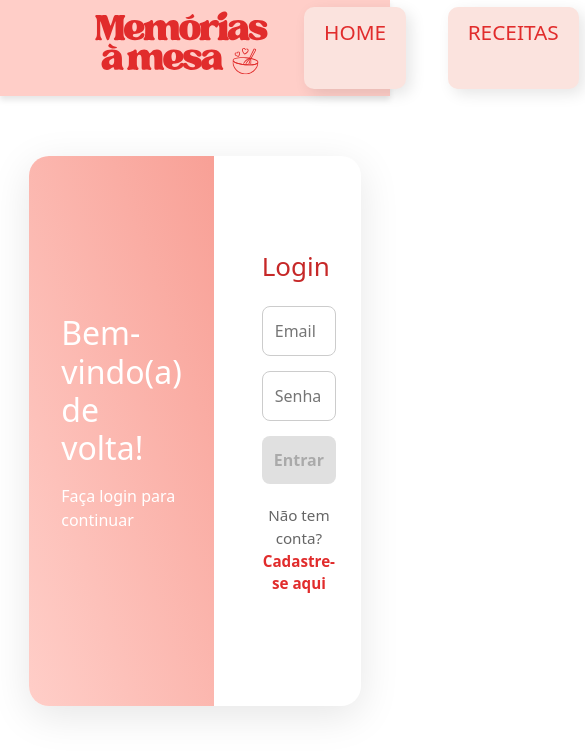
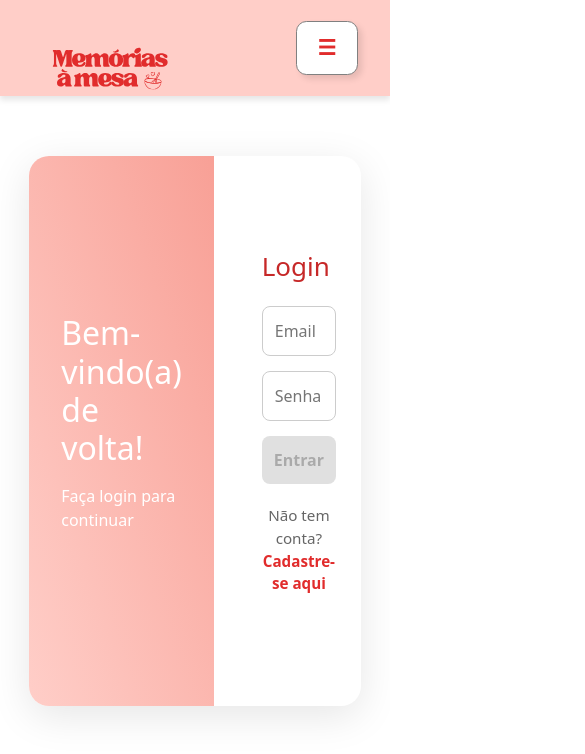
Before and after one commit to CainanJose/memoriasamesa, an Angular app: page /login in a window 390 px wide. Shown: the top 754 px of the page, 585 px wide, since content can reach past the window. Built offline with nearby package versions, Linux system fonts and the light colour scheme.

Commit message:
Aplicado responsividade

```diff
--- a/src/app/navbar/navbar.component.css
+++ b/src/app/navbar/navbar.component.css
@@ -4,42 +4,54 @@
   display: flex;
   align-items: center;
   justify-content: space-between;
-    padding: 2em 4em;
-    position: relative;
+  padding: 0 2em;
   box-shadow: 0px 4px 6px rgba(0, 0, 0, 0.1);
 }
 
-  /* CENTRALIZA O MENU */
-  .menu-links {
-    font-size: 1.3rem;
-    color: #e12c2c;
-    display: flex;
-    gap: 2em;
-  }
-
-  .menu-links .link {
-    cursor: pointer;
-  }
-  .menu-buttons {
-    display: flex;
-    gap: 0.5em;
-  }
-
+/* Logo à esquerda */
 .logo-wrapper img {
   width: 240px;
   height: auto;
   margin-top: 9em;
 }
 
+/* MENU CENTRAL (visível apenas em telas grandes) */
+.menu-links {
+  display: flex;
+  justify-content: center;
+  align-items: center;
+  gap: 2em;
+  flex: 1;
+}
 
+.menu-links .link {
+  display: flex;
+  padding: 10px 20px;
+  background-color: #fbe3de;
+  border-radius: 10px;
+  box-shadow: 5px 5px 15px rgba(0, 0, 0, 0.1);
+  font-weight: 500;
+  cursor: pointer;
+  transition: all 0.2s ease-in-out;
+  text-align: center;
+  color: #e12c2c !important;
+  border: none;
+  white-space: nowrap;
+}
 
+.menu-links .link:hover {
+  box-shadow: inset 2px 2px 5px rgba(0, 0, 0, 0.1);
+  background-color: #f8d3cc;
+}
+
+/* Botões à direita (Login, Sair, Hambúrguer) */
 .menu-buttons {
   display: flex;
-    gap: 2em;              /* espaçamento entre os botões igual ao menu central */
-    font-size: 1.3rem;     /* igual ao menu central */
-    color: #e12c2c;        /* mesma cor */
-    align-items: center;   /* alinha verticalmente */
-    margin-left: auto;     /* 👈 garante que os botões vão para a direita dentro do flex container */
+  gap: 2em;
+  font-size: 1.3rem;
+  color: #e12c2c;
+  align-items: center;
+  flex-shrink: 0;
 }
 
 .btn {
@@ -64,7 +76,7 @@
   border: 0.5px solid gray;
 }
 
-
+/* Menu lateral (hambúrguer mobile) */
 .menu-lateral {
   height: 100%;
   width: 0;
@@ -104,23 +116,30 @@
   cursor: pointer;
 }
 
-
-  .link {
+/* CLASSES DE VISIBILIDADE */
+.desktop-only {
   display: flex;
-    padding: 10px 20px;
-    background-color: #fbe3de;
-    border-radius: 10px;
-    box-shadow: 5px 5px 15px rgba(0, 0, 0, 0.1);
-    font-weight: 500;
-    cursor: pointer;
-    transition: all 0.2s ease-in-out;
-    text-align: center;
-    color: #e12c2c !important; /* Força a cor igual aos outros */
-    border: none;
 }
 
+.mobile-only {
+  display: none;
+}
 
-  .link:hover {
-    box-shadow: inset 2px 2px 5px rgba(0, 0, 0, 0.1);
-    background-color: #f8d3cc;
+/* RESPONSIVO para mobile */
+@media screen and (max-width: 768px) {
+  .desktop-only {
+    display: none;
   }
+
+  .mobile-only {
+    display: block;
+  }
+
+  .logo-wrapper img {
+    width: 160px;
+  }
+
+  .menu-buttons {
+    gap: 1em;
+  }
+}
--- a/src/app/navbar/navbar.component.html
+++ b/src/app/navbar/navbar.component.html
@@ -4,39 +4,44 @@
     <img src="assets/1.svg" alt="Memórias à Mesa" />
   </div>
 
-  <!-- Menu central → SEMPRE visível -->
-  <div class="menu-links">
-    <span class="link">HOME</span>
-    <span class="link" [routerLink]="['/listareceitas']">RECEITAS</span>
-    <span class="link" [routerLink]="['/cadastroreceita']">CADASTRAR RECEITA</span>
+  <!-- Menu central (visível em desktop) -->
+  <div class="menu-links desktop-only">
+    <span class="link" routerLink="/">HOME</span>
+    <span class="link" routerLink="/listareceitas">RECEITAS</span>
+    <span class="link" routerLink="/cadastroreceita">CADASTRAR RECEITA</span>
   </div>
 
-  <!-- Botões à direita → só esconder os botões, não a barra inteira -->
+  <!-- Botões à direita -->
   <div class="menu-buttons">
-    <!-- Quando NÃO logado e NÃO em login/cadastro -->
+    <!-- Hambúrguer visível apenas em mobile -->
+    <button class="btn btn-white mobile-only" (click)="abrirMenuHamburguer()">☰</button>
+
+    <!-- Quando NÃO logado -->
     <ng-container *ngIf="!esconderBotoes() && !tokenValido">
-      <button class="btn btn-white" (click)="irParaLogin()">Login</button>
-      <button class="btn btn-red" (click)="irParaCriar()">Cadastrar</button>
-
+      <button class="btn btn-white desktop-only" (click)="irParaLogin()">Login</button>
+      <button class="btn btn-red desktop-only" (click)="irParaCriar()">Cadastrar</button>
     </ng-container>
 
     <!-- Quando logado -->
     <ng-container *ngIf="tokenValido">
-      <span class="link" (click)="logout()">SAIR</span>
+      <span class="link desktop-only" (click)="logout()">SAIR</span>
     </ng-container>
 
-    <!-- Menu hambúrguer (visível só se logado) -->
-    <ng-container *ngIf="tokenValido">
-      <button class="btn btn-outline-secondary" (click)="abrirMenuLateral()">
-        ☰
-      </button>
-            <!-- Menu lateral -->
-      <div class="menu-lateral" [class.aberto]="menuAberto">
-        <span class="closebtn" (click)="fecharMenuLateral()">×</span>
-        <a routerLink="/favoritos" (click)="fecharMenuLateral()">❤️ Favoritos</a>
-        <!-- Aqui você pode adicionar mais itens no futuro -->
-      </div>
-    </ng-container>
+    <!-- Menu lateral para mobile -->
+    <div class="menu-lateral" [class.aberto]="menuHamburguerAberto">
+      <span class="closebtn" (click)="fecharMenuHamburguer()">×</span>
+      <a routerLink="/" (click)="fecharMenuHamburguer()">🏠 Home</a>
+      <a routerLink="/listareceitas" (click)="fecharMenuHamburguer()">📖 Receitas</a>
+      <a routerLink="/cadastroreceita" (click)="fecharMenuHamburguer()">➕ Nova Receita</a>
 
+      <!-- Botões de login ou sair no menu mobile -->
+      <ng-container *ngIf="!tokenValido">
+        <a (click)="irParaLogin()">🔐 Login</a>
+        <a (click)="irParaCriar()">📝 Cadastrar</a>
+      </ng-container>
+      <ng-container *ngIf="tokenValido">
+        <a (click)="logout()">🚪 Sair</a>
+      </ng-container>
+    </div>
   </div>
 </div>
--- a/src/app/navbar/navbar.component.ts
+++ b/src/app/navbar/navbar.component.ts
@@ -58,4 +58,14 @@ export class NavbarComponent {
     });
     this.fecharMenuLateral();
   }
+  menuHamburguerAberto = false;
+
+abrirMenuHamburguer() {
+  this.menuHamburguerAberto = true;
 }
+
+fecharMenuHamburguer() {
+  this.menuHamburguerAberto = false;
+}
+
+}
```
Lines whose indentation alone changed are shown as unchanged.
